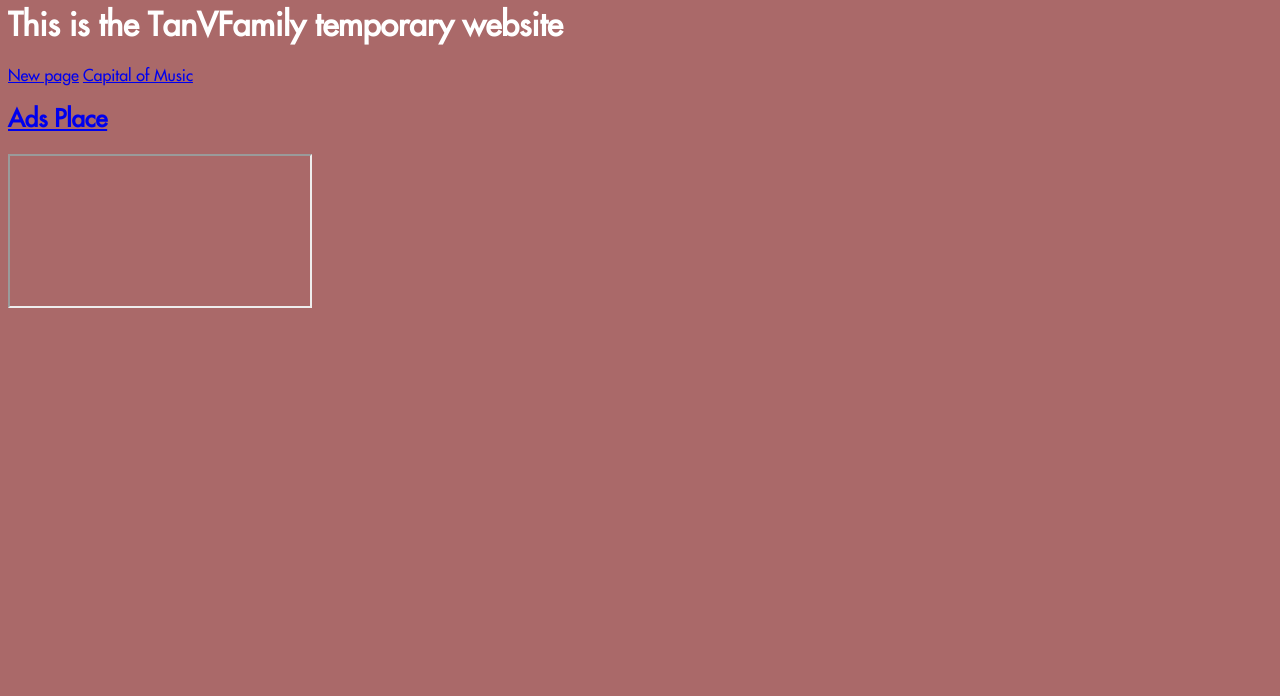
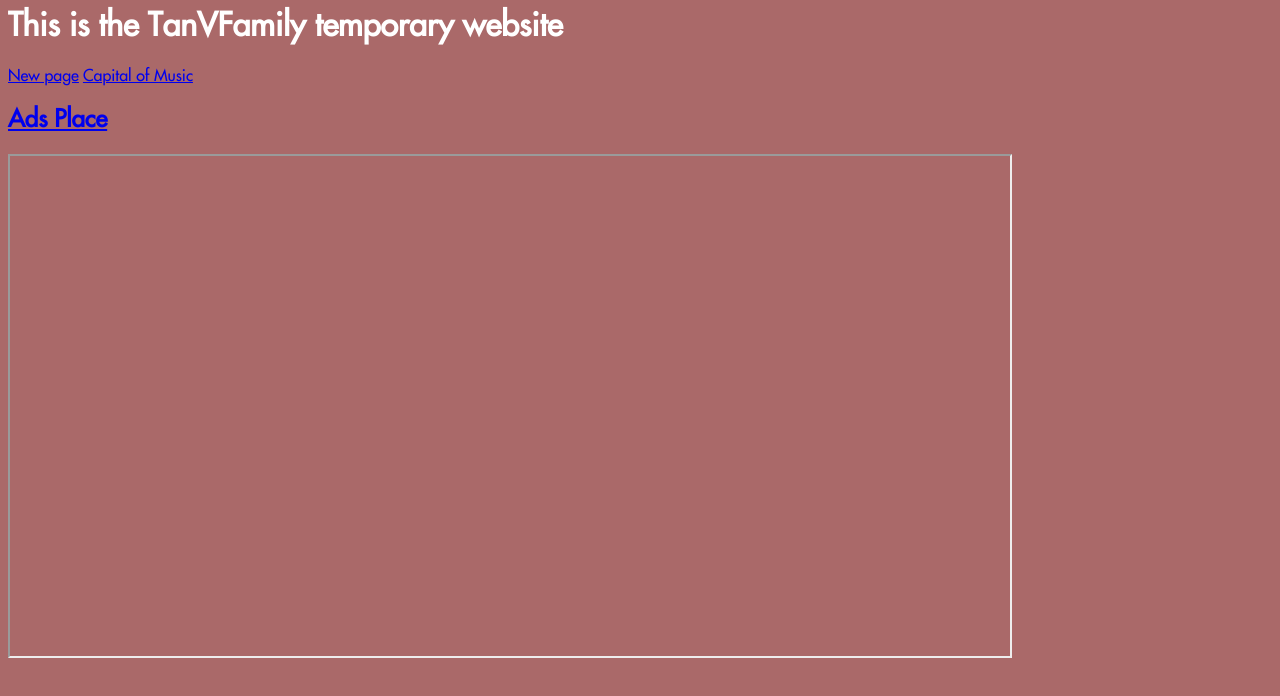
Before and after one commit to tanhongjun666/tanhongjun666.github.io, a plain HTML site: page index.html in a window 1280 px wide. Shown: the part 102-798 px from the top of the page. Drawn offline with Linux system fonts and the light colour scheme.

Commit message:
Update index.html

```diff
--- a/index.html
+++ b/index.html
@@ -40,6 +40,6 @@
     <h2>
       <a href ="ads.html" class = "font0">Ads Place</a>
     </h2>
-    <iframe src = "chrome://dino" height: 500px; width: 1000px;></iframe>
+    <iframe src = "chrome://dino" height = "500" width = "1000" title = "DIno"></iframe>
   </body>
 </html>
```
